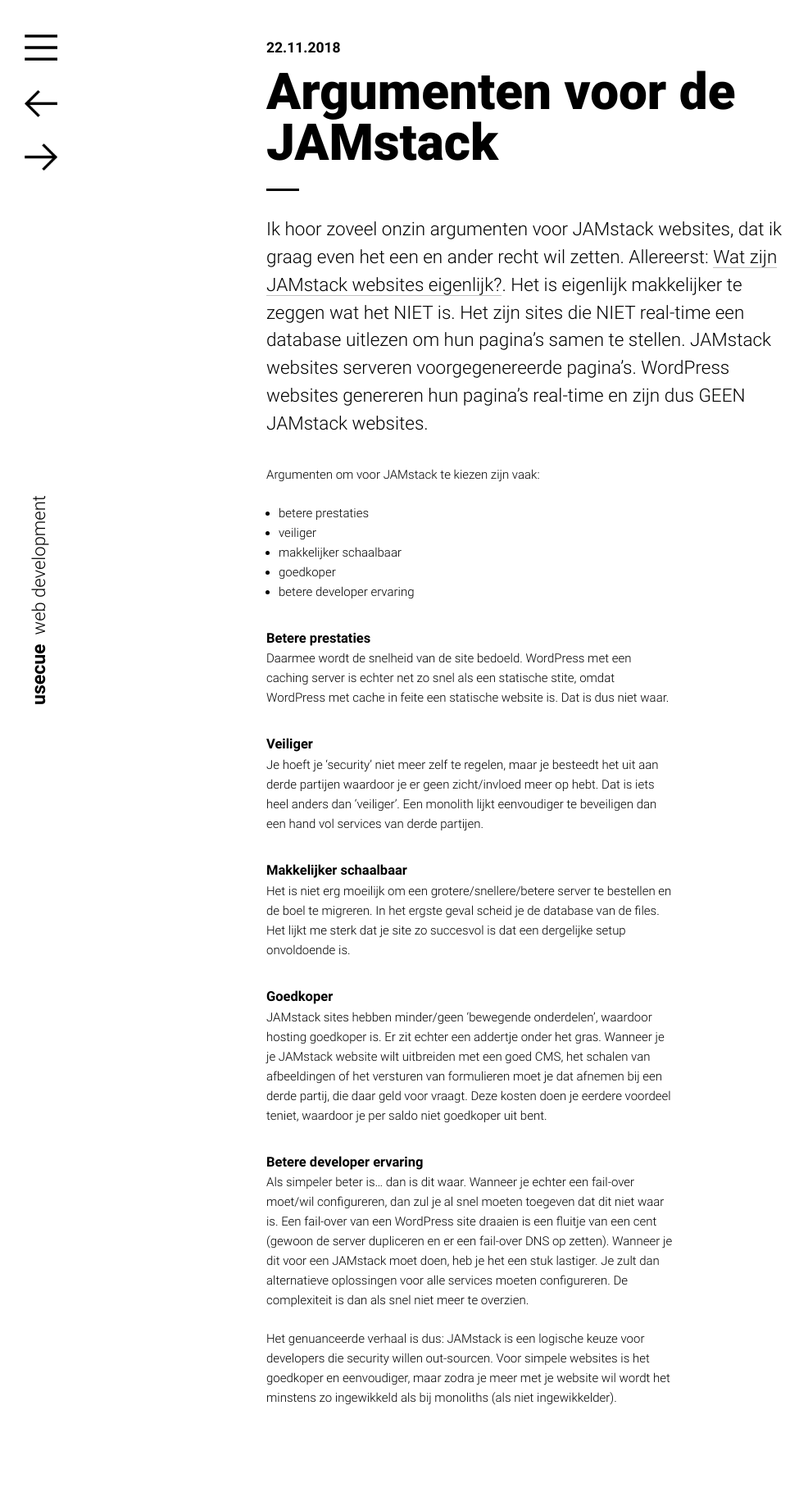
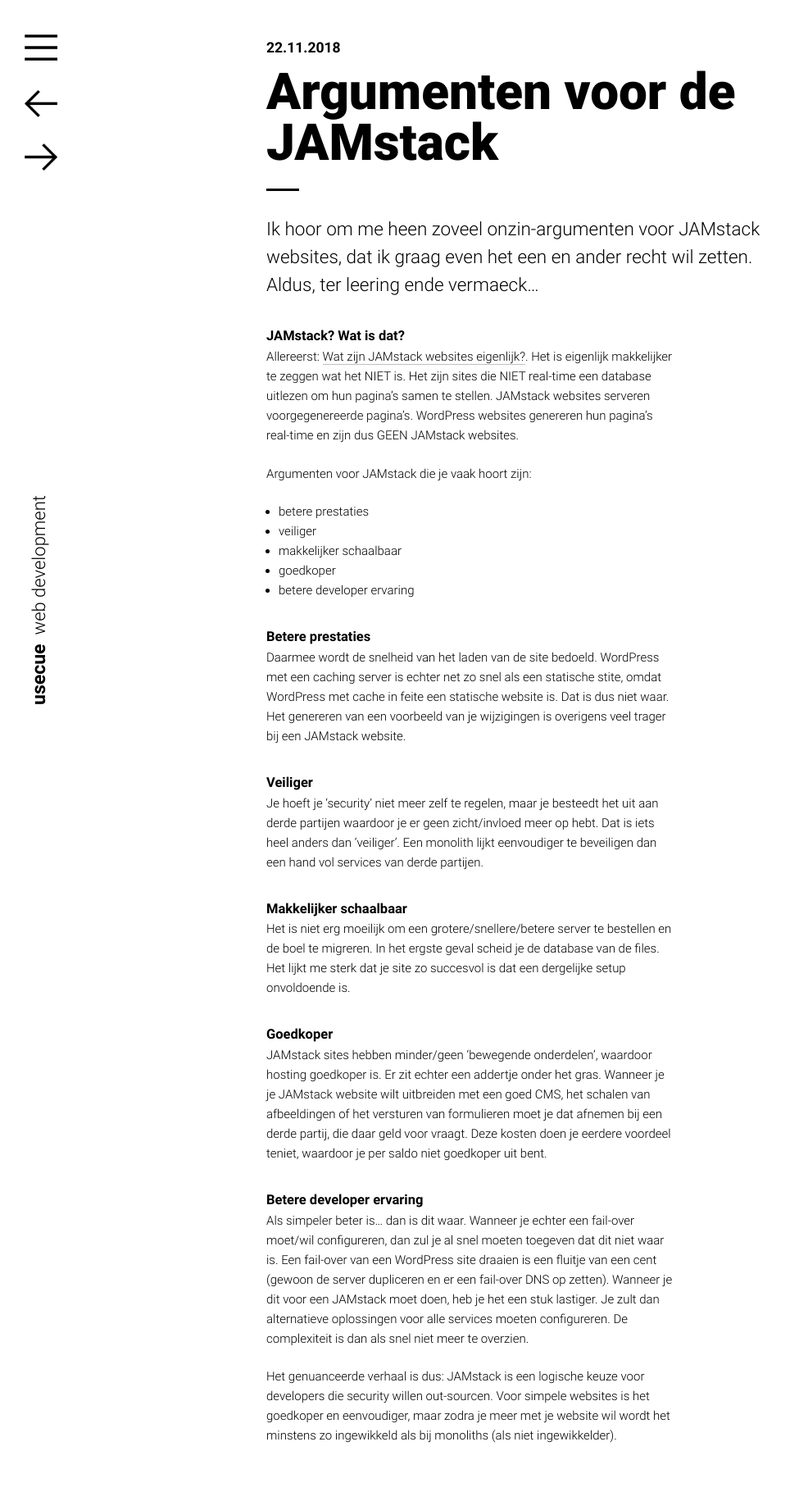
Before and after one commit to jhvanderschee/usecuewebsitenl, a Jekyll site: the page built from _posts/2018-11-22-argumenten-voor-de-jamstack.md, in a window 1280 px wide. Shown: the whole page at 82% size, without its empty margins (0-986 px from the left). Built offline with Jekyll 4.4.1, drawn with Linux system fonts in a browser that asks for light colours; before the commit the page ends 1784 px from its top, so only the background shows below that.

Commit message:
Update from Forestry.io - Updated argumenten-voor-de-jamstack.md

```diff
--- a/_posts/2018-11-22-argumenten-voor-de-jamstack.md
+++ b/_posts/2018-11-22-argumenten-voor-de-jamstack.md
@@ -3,9 +3,13 @@ title: Argumenten voor de JAMstack
 date: 2018-11-22 08:47:15 +0000
 
 ---
-Ik hoor zoveel onzin argumenten voor JAMstack websites, dat ik graag even het een en ander recht wil zetten. Allereerst: [Wat zijn JAMstack websites eigenlijk?](https://jamstack.org/ "https://jamstack.org/"). Het is eigenlijk makkelijker te zeggen wat het NIET is. Het zijn sites die NIET real-time een database uitlezen om hun pagina's samen te stellen. JAMstack websites serveren voorgegenereerde pagina's. WordPress websites genereren hun pagina's real-time en zijn dus GEEN JAMstack websites.
+Ik hoor om me heen zoveel onzin-argumenten voor JAMstack websites, dat ik graag even het een en ander recht wil zetten. Aldus, ter leering ende vermaeck...
 
-Argumenten om voor JAMstack te kiezen zijn vaak:
+## JAMstack? Wat is dat?
+
+Allereerst: [Wat zijn JAMstack websites eigenlijk?](https://jamstack.org/ "https://jamstack.org/"). Het is eigenlijk makkelijker te zeggen wat het NIET is. Het zijn sites die NIET real-time een database uitlezen om hun pagina's samen te stellen. JAMstack websites serveren voorgegenereerde pagina's. WordPress websites genereren hun pagina's real-time en zijn dus GEEN JAMstack websites.
+
+Argumenten voor JAMstack die je vaak hoort zijn:
 
 * betere prestaties
 * veiliger
@@ -15,7 +19,7 @@ Argumenten om voor JAMstack te kiezen zijn vaak:
 
 ## Betere prestaties
 
-Daarmee wordt de snelheid van de site bedoeld. WordPress met een caching server is echter net zo snel als een statische stite, omdat WordPress met cache in feite een statische website is. Dat is dus niet waar.
+Daarmee wordt de snelheid van het laden van de site bedoeld. WordPress met een caching server is echter net zo snel als een statische stite, omdat WordPress met cache in feite een statische website is. Dat is dus niet waar. Het genereren van een voorbeeld van je wijzigingen is overigens veel trager bij een JAMstack website.
 
 ## Veiliger
 
```
